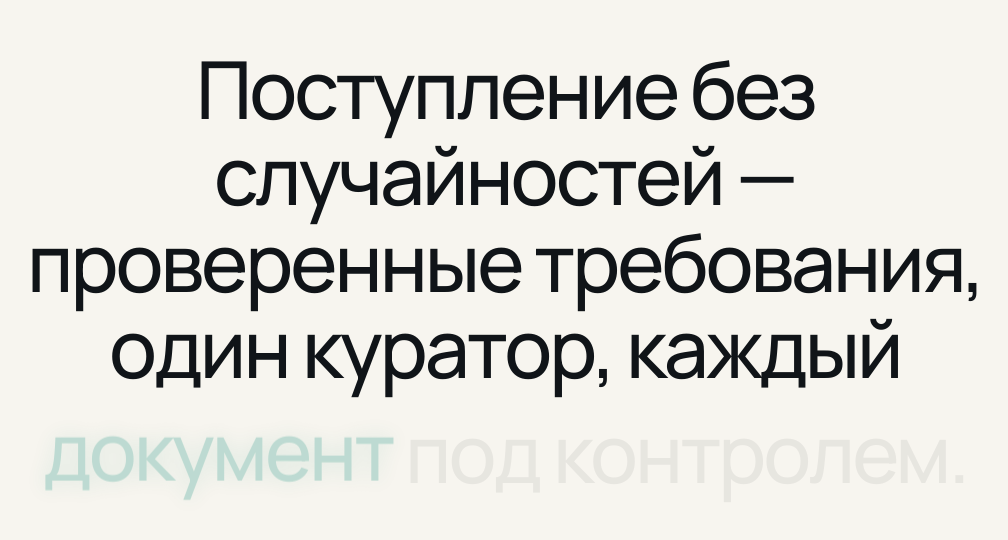
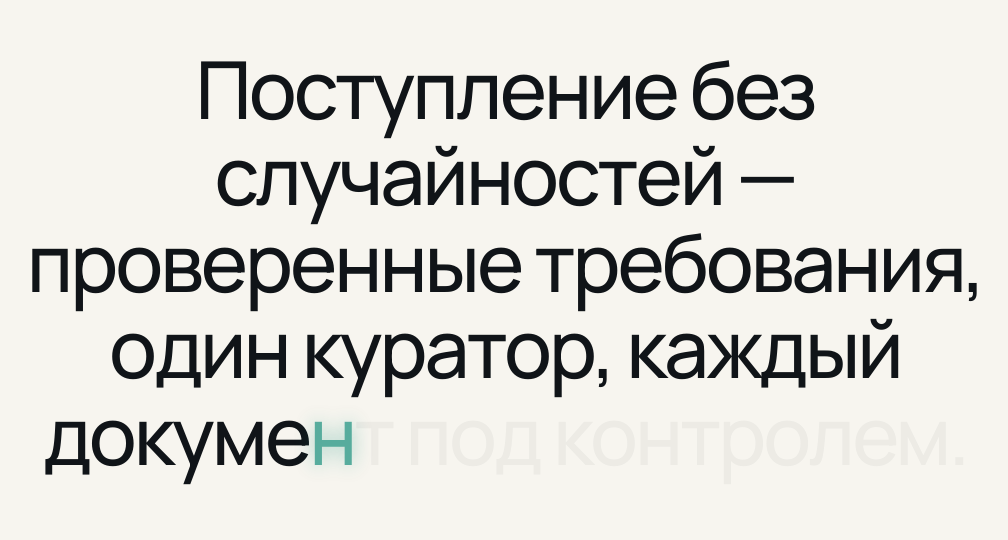
Before and after one commit to McQueeeeeen/nexora, a Next.js app: page / in a window 1280 px wide. Shown: the part 2774-3314 px from the top of the page, without its empty margins (135-1143 px from the left). Built offline with nearby package versions, Linux system fonts and the light colour scheme.

Commit message:
statement typewriter: per-letter, no jumping

```diff
--- a/components/Statement.tsx
+++ b/components/Statement.tsx
@@ -4,13 +4,13 @@ import { onRafScroll } from "./ui";
 
 const TEXT = "Поступление без случайностей — проверенные требования, один куратор, каждый документ под контролем.";
 
-// Стейтмент: слова появляются одно за другим по мере скролла —
-// каждое всплывает снизу, наливается цветом, фронт подсвечен свечением.
+// Стейтмент — эффект печати: буква за буквой, слово за словом.
+// Без прыжков и подъёмов: только проявление цветом и свечение фронта.
 export default function Statement() {
   const ref = useRef<HTMLElement>(null);
   const [p, setP] = useState(0);
   const words = TEXT.split(" ");
-  const n = words.length;
+  const total = TEXT.length;
 
   useEffect(() => {
     if (window.matchMedia("(prefers-reduced-motion: reduce)").matches) { setP(1); return; }
@@ -18,40 +18,44 @@ export default function Statement() {
       if (!ref.current) return;
       const r = ref.current.getBoundingClientRect();
       const vh = window.innerHeight;
-      // Медленно и поздно: старт, когда секция вошла на четверть,
-      // финиш — когда почти ушла вверх. Волну видно весь проход.
-      const start = vh * 0.85;
-      const total = start + r.height * 0.5;
-      setP(Math.max(0, Math.min(1, (start - r.top) / total)));
+      // Старт, когда секция уже хорошо видна; финиш — почти ушла вверх.
+      const start = vh * 0.8;
+      const span = start + r.height * 0.55;
+      setP(Math.max(0, Math.min(1, (start - r.top) / span)));
     });
   }, []);
+
+  let gi = 0;
 
   return (
     <section ref={ref} className="relative w-full overflow-hidden py-[160px] lg:py-[260px]">
       <div className="mx-auto flex max-w-[1408px] flex-col items-center px-6 lg:px-12">
         <h2 className="max-w-[1100px] text-balance text-center text-[min(3.25em,9.7vw)] font-normal leading-[1.08] tracking-[-0.02em] lg:text-[80px] lg:tracking-[-3px]">
-          {words.map((w, i) => {
-            const local = Math.max(0, Math.min(1, p * n - i));
+          {words.map((w, i) => (
+            <Fragment key={i}>
+              <span className="inline-block" style={{ whiteSpace: "nowrap" }}>
+                {w.split("").map((ch, c) => {
+                  const idx = gi++;
+                  const local = Math.max(0, Math.min(1, p * total - idx));
                   const live = local > 0 && local < 1;
                   return (
-              <Fragment key={i}>
                     <span
-                  className="inline-block"
+                      key={c}
                       style={{
-                    whiteSpace: "nowrap",
-                    opacity: 0.13 + local * 0.87,
-                    color: local >= 1 ? "var(--ink)" : local > 0 ? "var(--brand)" : "rgba(16,20,24,0.5)",
-                    transform: `translateY(${((1 - local) * 18).toFixed(1)}px)`,
-                    textShadow: live ? "0 0 22px rgba(11,138,118,0.55)" : "none",
-                    willChange: "opacity,transform,color",
+                        opacity: 0.1 + local * 0.9,
+                        color: local >= 1 ? "var(--ink)" : local > 0 ? "var(--brand)" : "rgba(16,20,24,0.45)",
+                        textShadow: live ? "0 0 20px rgba(11,138,118,0.6)" : "none",
+                        willChange: "opacity,color",
                       }}
                     >
-                  {w}
+                      {ch}
                     </span>
-                {i < n - 1 ? " " : ""}
-              </Fragment>
                   );
                 })}
+              </span>
+              {i < words.length - 1 ? " " : ""}
+            </Fragment>
+          ))}
         </h2>
       </div>
     </section>
```
Lines whose indentation alone changed are shown as unchanged.
